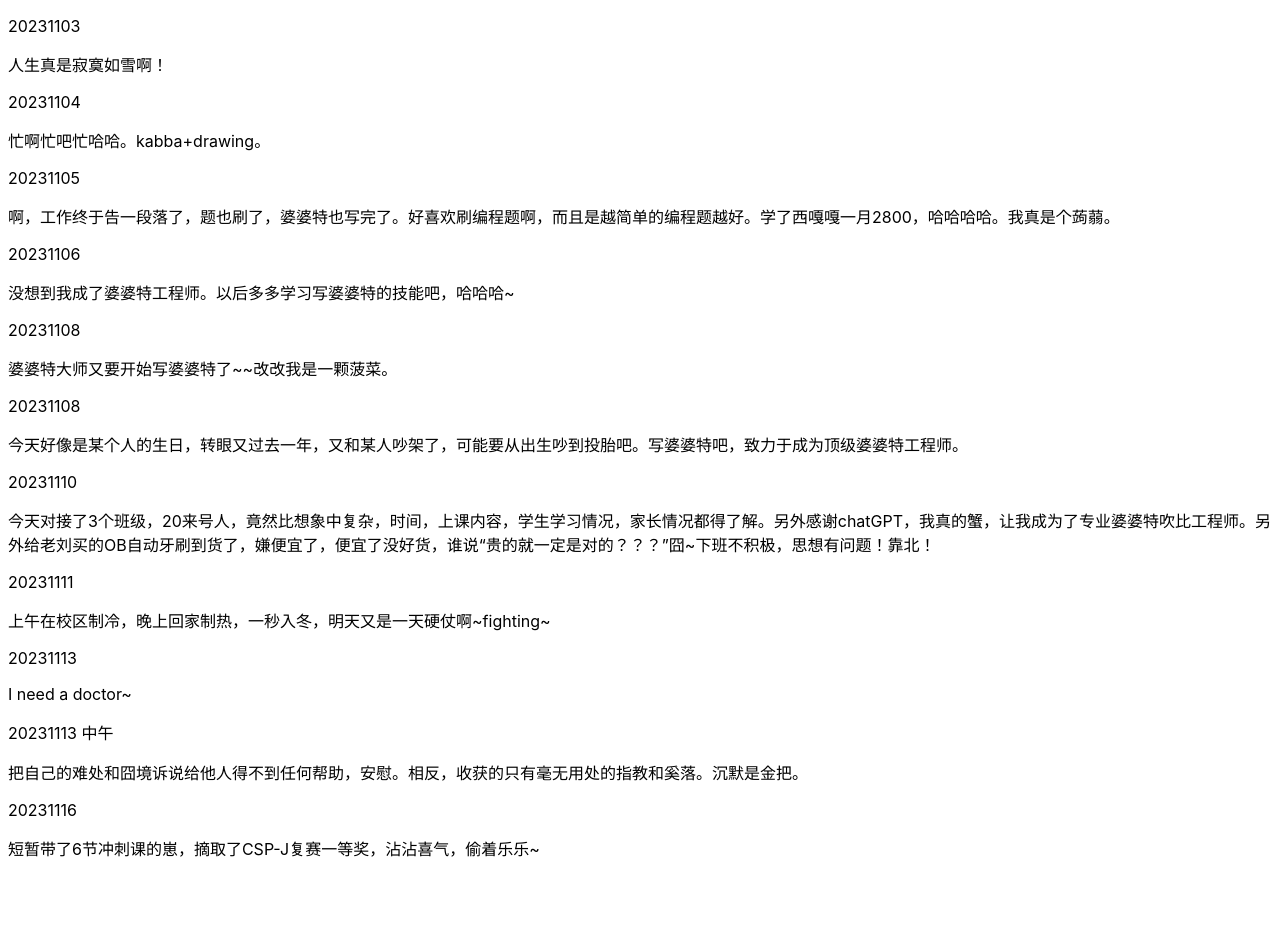
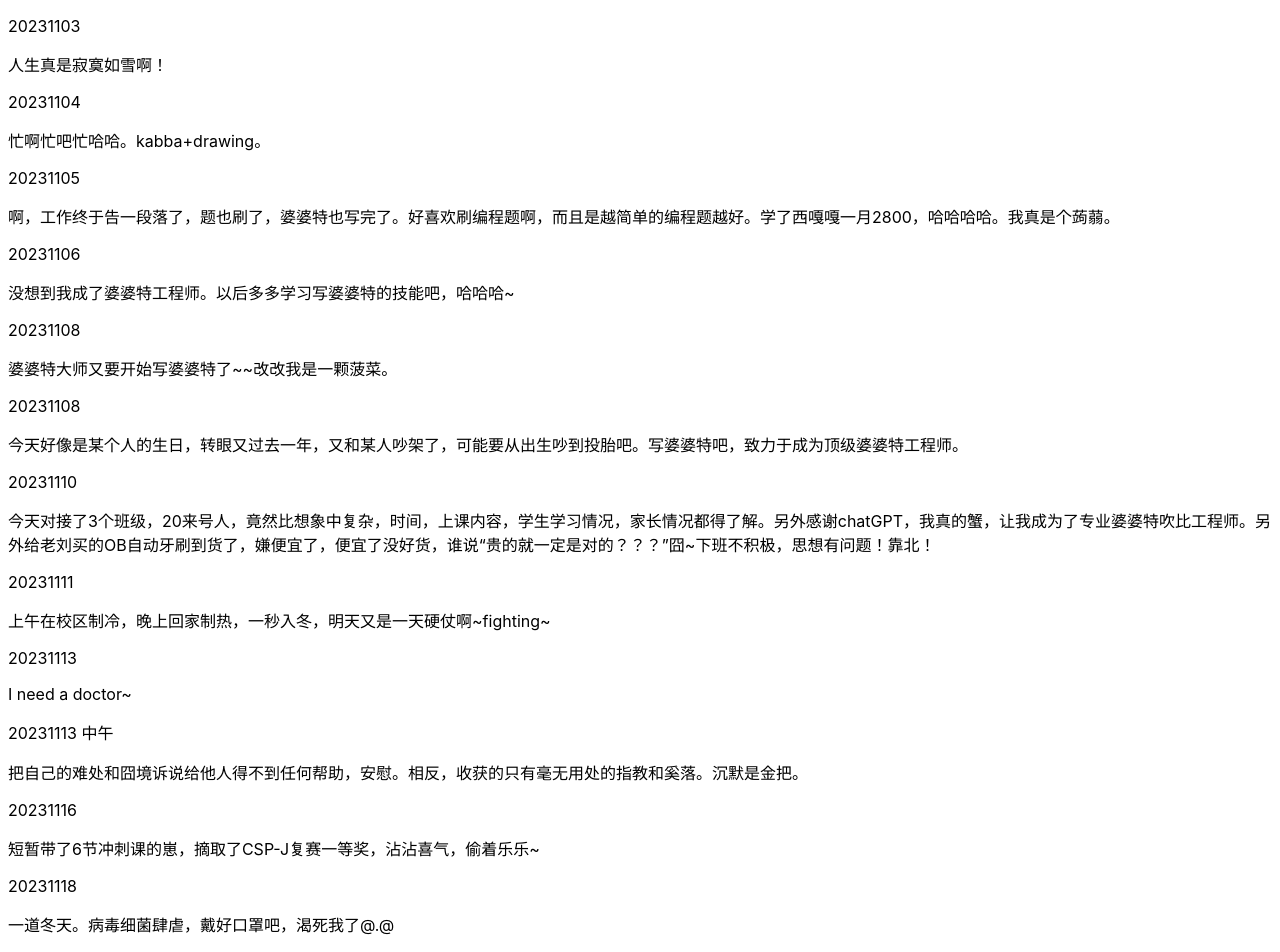
Before and after one commit to memorycancel/blog, a Jekyll site: the page built from index.md, in a window 1280 px wide. Built offline with Jekyll 4.4.1, drawn with Linux system fonts in a browser that asks for light colours; before the commit the page ends 900 px from its top, so only the background shows below that.

Commit message:
Update index.md

```diff
--- a/index.md
+++ b/index.md
@@ -46,3 +46,7 @@ I need a doctor~
 20231116
 
 短暂带了6节冲刺课的崽，摘取了CSP-J复赛一等奖，沾沾喜气，偷着乐乐~
+
+20231118
+
+一道冬天。病毒细菌肆虐，戴好口罩吧，渴死我了@.@
```
